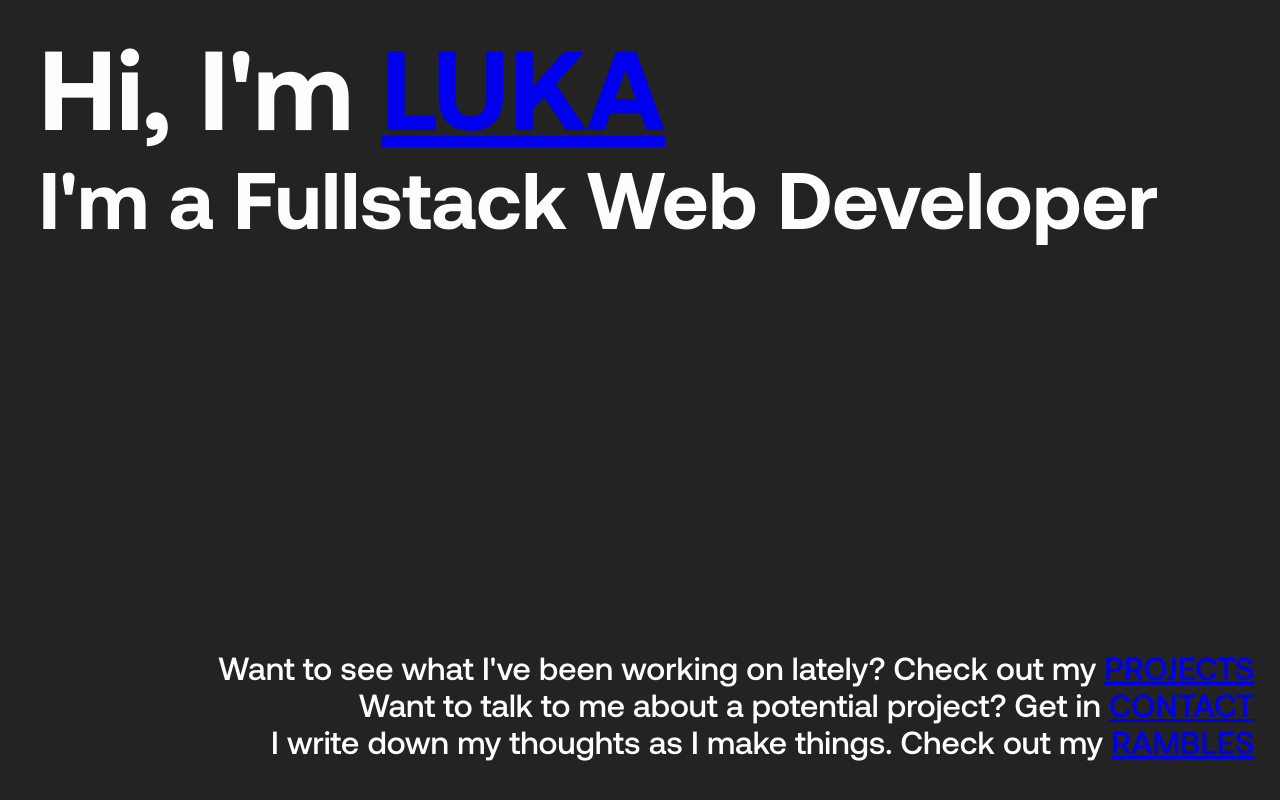
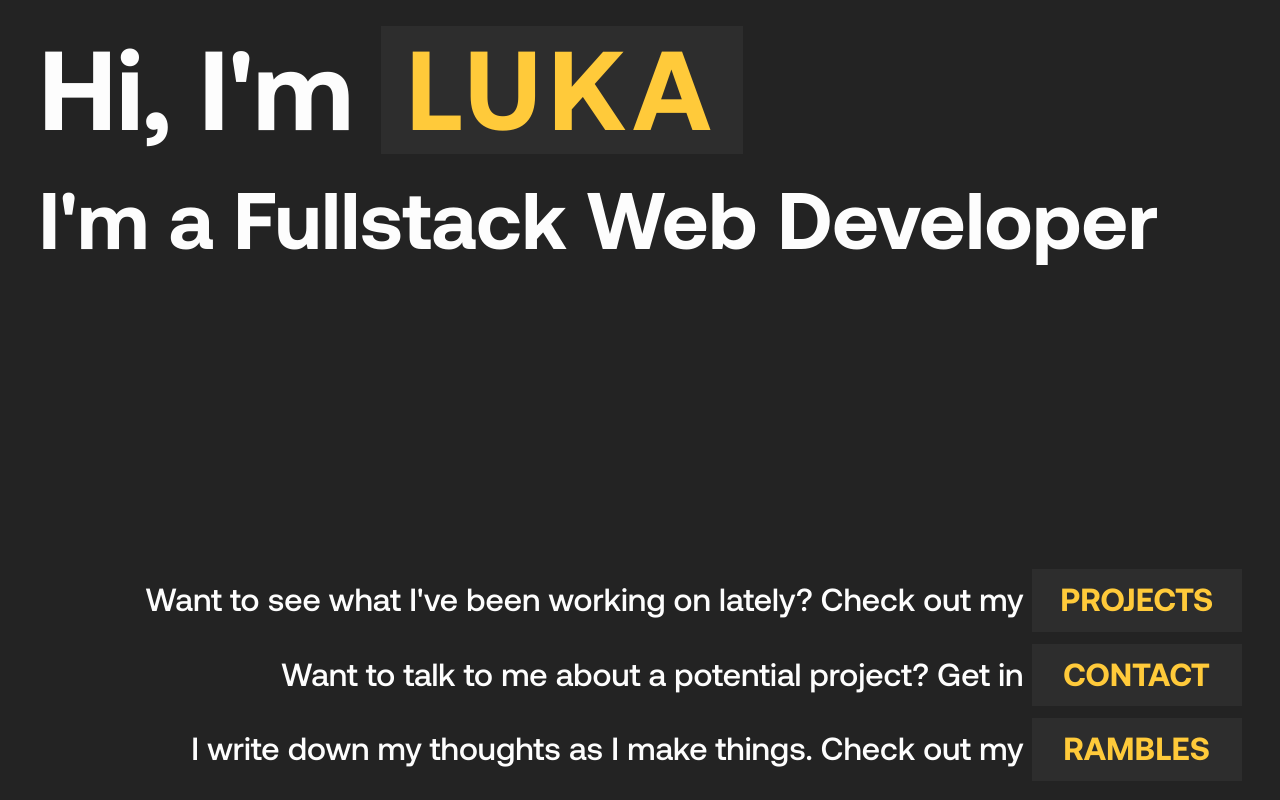
Before and after one commit to Sensanaty/lu-ka.me, a Vue app: page /about in a window 1280 px wide. Built offline with nearby package versions, Linux system fonts and the light colour scheme.

Commit message:
Finalize the look of the About page
- Added the `big` and `small` link classes for the links on the page
- Finalized the CSS of the page

```diff
--- a/src/pages/about/index.vue
+++ b/src/pages/about/index.vue
@@ -1,7 +1,7 @@
 <template>
   <div id="about-wrapper">
     <div id="greeting">
-      <h1>Hi, I'm <router-link aria-label="Homepage, labelled 'LUKA'" to="/">LUKA</router-link></h1>
+      <h1>Hi, I'm <router-link class="big-link" aria-label="Homepage, labelled 'LUKA'" to="/">LUKA</router-link></h1>
 
       <h2>I'm a Fullstack Web Developer</h2>
     </div>
@@ -9,17 +9,17 @@
     <div id="navlinks">
       <span>
         Want to see what I've been working on lately? Check out my
-        <router-link to="/projects" aria-label="Projects">PROJECTS</router-link>
+        <router-link to="/projects" class="small-link" aria-label="Projects">PROJECTS</router-link>
       </span>
 
       <span>
         Want to talk to me about a potential project? Get in
-        <router-link to="/contact" aria-label="Contact">CONTACT</router-link>
+        <router-link to="/contact" class="small-link" aria-label="Contact">CONTACT</router-link>
       </span>
 
       <span>
         I write down my thoughts as I make things. Check out my
-        <router-link to="/rambles" aria-label="Rambles">RAMBLES</router-link>
+        <router-link to="/rambles" class="small-link" aria-label="Rambles">RAMBLES</router-link>
       </span>
     </div>
   </div>
@@ -47,21 +47,56 @@
   #greeting {
     margin: 2% 0 0 3%;
 
-    /* prettier-ignore */
-    h1 { font-size: 7rem }
+    h1 {
+      font-size: 7rem;
+      margin-bottom: 20px;
+    }
+
     /* prettier-ignore */
     h2 { font-size: 5rem }
   }
 
   #navlinks {
-    margin: 3% 2%;
+    margin: 0 3% 1% 0;
     justify-content: flex-end;
     align-items: flex-end;
 
-    /* prettier-ignore */
     span {
       font-weight: 500;
       font-size: 2rem;
+      margin: 6px 0;
     }
   }
+
+  /* prettier-ignore */
+  .big-link, .small-link {
+    background: lighten($background, 4);
+    text-decoration: none;
+    color: $accent;
+    transition: transform 110ms ease-in-out, background 100ms ease-in-out;
+
+    /* prettier-ignore */
+    &:active { background: lighten($background, 8) }
+  }
+
+  .big-link {
+    padding: 0 25px;
+    letter-spacing: 7px;
+    display: inline-block;
+
+    /* prettier-ignore */
+    &:hover { transform: translateX(4px) }
+  }
+
+  .small-link {
+    font-size: 2rem;
+    min-width: 210px;
+    padding: 13px;
+    display: inline-block;
+    text-align: center;
+    font-weight: bold;
+
+    /* prettier-ignore */
+    &:hover { transform: translateX(3px) }
+  }
 </style>
```
